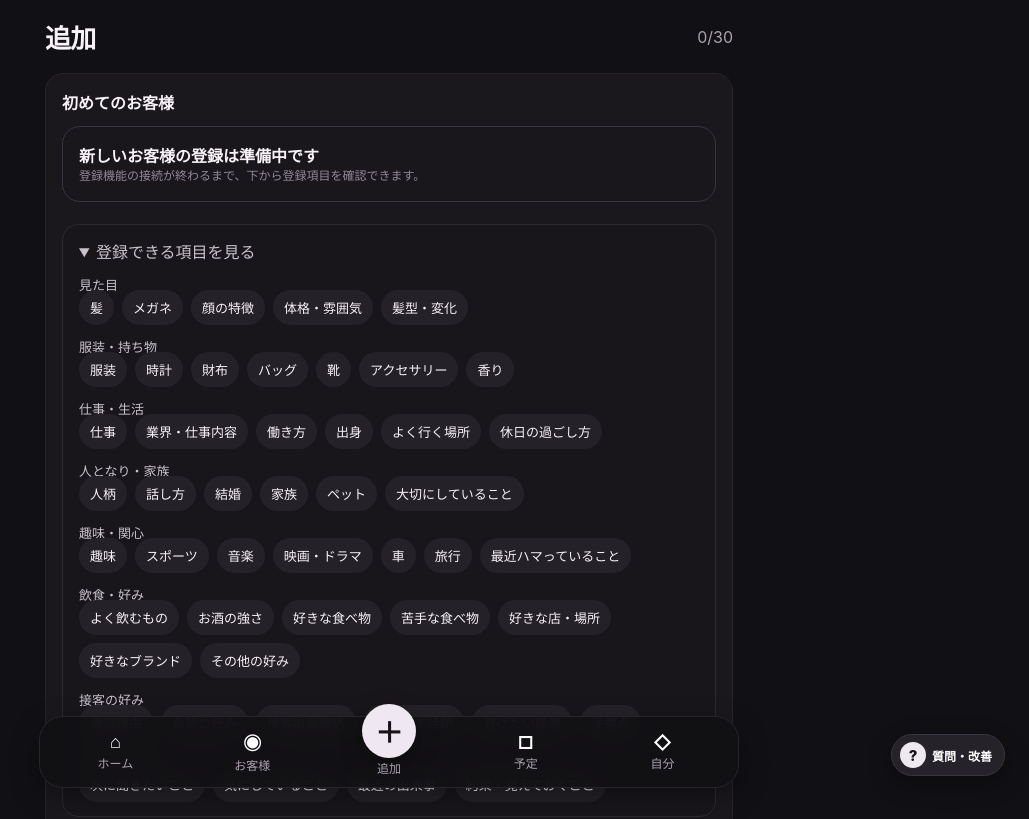
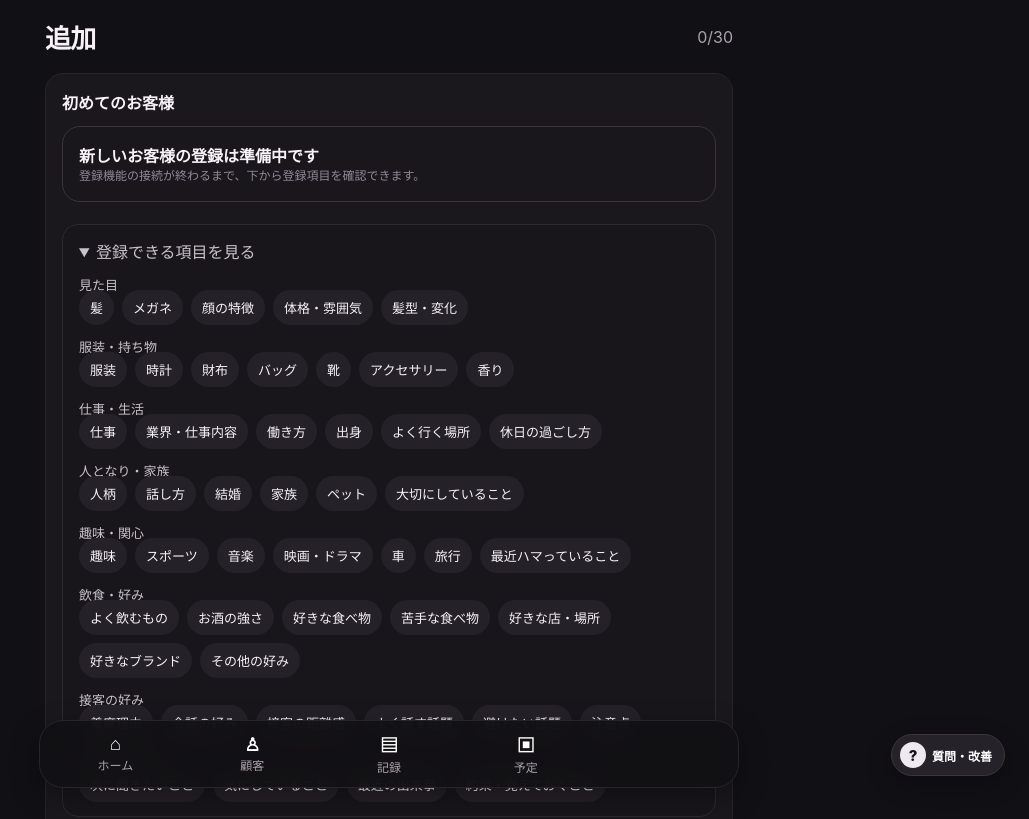
Before and after one commit to karukimori-wq/Velvet, a Next.js app: page /add in a window 1280 px wide. Shown: the top 819 px of the page, without its empty margins (251-1280 px from the left). Built offline with nearby package versions, Linux system fonts and the light colour scheme; no server answers.

Commit message:
feat: simplify Velvet daily navigation

```diff
--- a/components/bottom-nav.tsx
+++ b/components/bottom-nav.tsx
@@ -1,3 +1,19 @@
+"use client";
+
 import Link from "next/link";
+import { usePathname } from "next/navigation";
 
-export function BottomNav(){return <nav className="bottomNav" aria-label="メインメニュー"><Link className="navItem" href="/"><strong>⌂</strong>ホーム</Link><Link className="navItem" href="/people"><strong>◉</strong>お客様</Link><Link className="navItem captureNav" href="/add"><strong>＋</strong>追加</Link><Link className="navItem" href="/schedule"><strong>□</strong>予定</Link><Link className="navItem" href="/settings"><strong>◇</strong>自分</Link></nav>}
+const items = [
+  ["⌂", "ホーム", "/"],
+  ["♙", "顧客", "/people"],
+  ["▤", "記録", "/capture"],
+  ["▣", "予定", "/schedule"],
+] as const;
+
+export function BottomNav(){
+  const pathname=usePathname();
+  return <nav className="bottomNav" aria-label="メインメニュー">{items.map(([icon,label,href])=>{
+    const active=href==="/"?pathname===href:pathname.startsWith(href);
+    return <Link className={`navItem${active?" navActive":""}`} href={href} key={href} aria-current={active?"page":undefined}><strong>{icon}</strong>{label}</Link>;
+  })}</nav>;
+}
```
